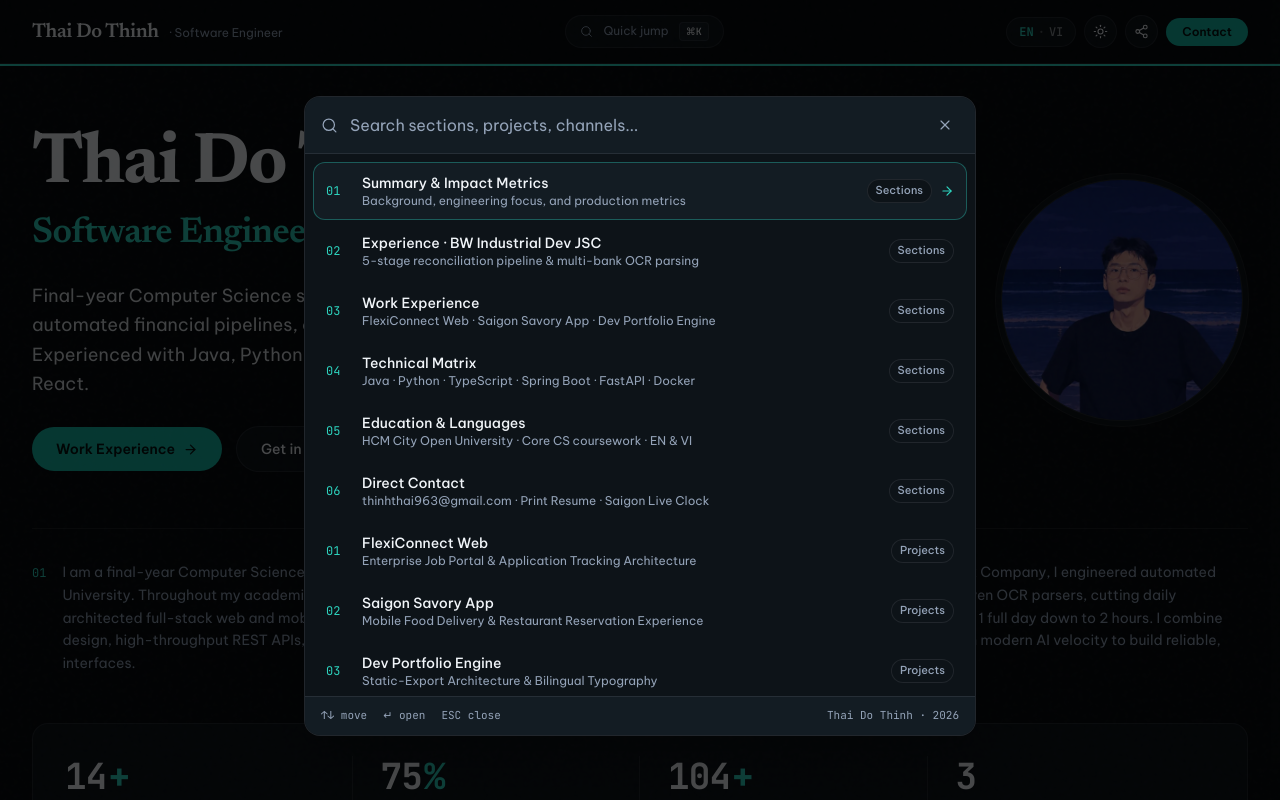
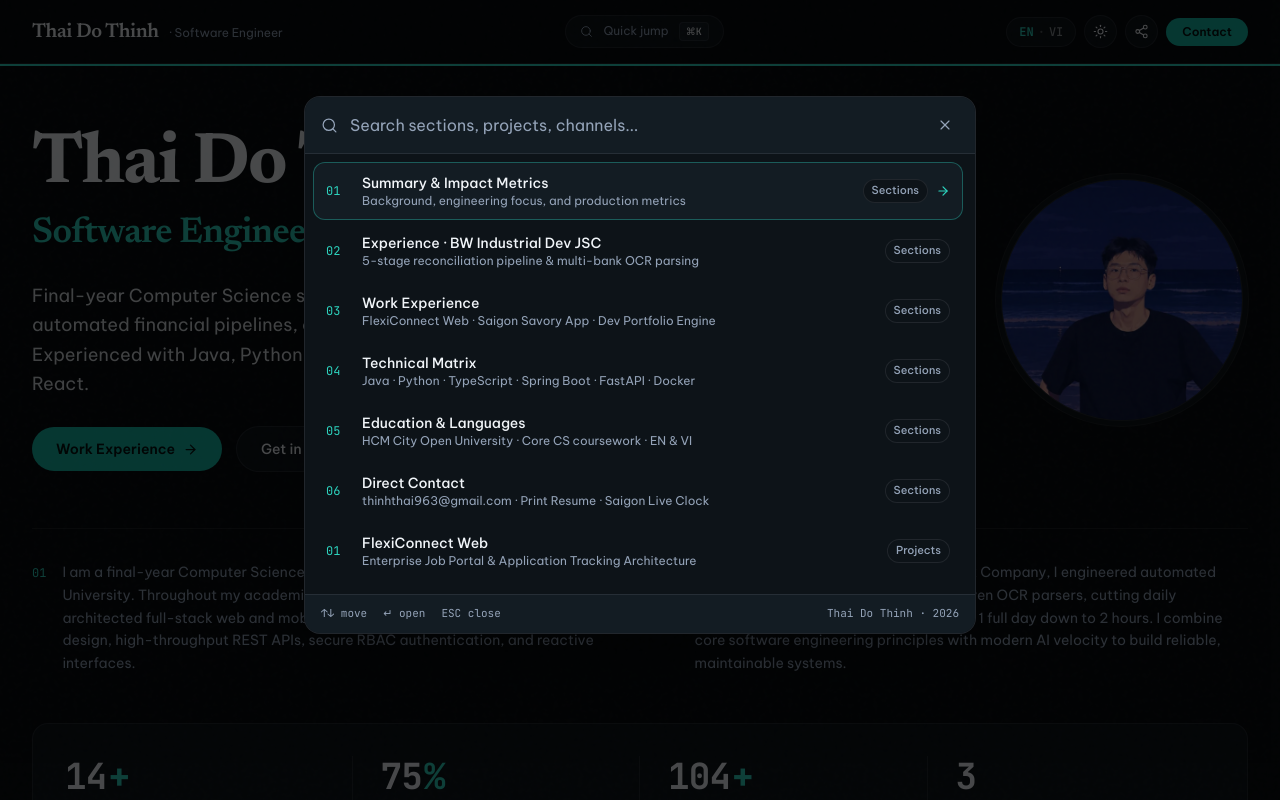
Before and after one commit to soodthin/dev-portfolio, a Next.js app: page / in a window 1280 px wide. Both pictures are taken after a click on the button "Open Command Palette". Shown: the top 800 px of the page. Built offline with nearby package versions, Linux system fonts and the light colour scheme.

Commit message:
feat: add visible slim scrollbar, scrollIntoView, and lenis-prevent to command palette

```diff
--- a/app/globals.css
+++ b/app/globals.css
@@ -97,6 +97,29 @@ body {
   background: var(--text-muted);
 }
 
+/* Custom slim accent scrollbar for modal lists */
+.custom-scrollbar {
+  scrollbar-width: thin;
+  scrollbar-color: var(--hairline-strong) transparent;
+}
+
+.custom-scrollbar::-webkit-scrollbar {
+  width: 6px;
+}
+
+.custom-scrollbar::-webkit-scrollbar-track {
+  background: transparent;
+}
+
+.custom-scrollbar::-webkit-scrollbar-thumb {
+  background: var(--hairline-strong);
+  border-radius: 9999px;
+}
+
+.custom-scrollbar::-webkit-scrollbar-thumb:hover {
+  background: var(--accent);
+}
+
 /* Global SpotlightSurface sheen — strictly hover-capable pointer devices */
 .spotlight-layer {
   opacity: 0;
--- a/components/ui/CommandPalette.tsx
+++ b/components/ui/CommandPalette.tsx
@@ -1,6 +1,6 @@
 'use client';
 
-import React, { useEffect, useState, useMemo, useCallback } from 'react';
+import React, { useEffect, useState, useMemo, useCallback, useRef } from 'react';
 import { Search, X, ArrowRight, Sun, Moon } from 'lucide-react';
 import { usePortfolio } from '@/components/providers/PortfolioProvider';
 import { useSmoothScroll } from '@/components/providers/SmoothScrollProvider';
@@ -157,6 +157,16 @@ function CommandPaletteDialog({ onClose }: { onClose: () => void }) {
   }, [allItems, query]);
 
   const safeSelectedIndex = Math.min(selectedIndex, Math.max(0, filteredItems.length - 1));
+  const listRef = useRef<HTMLDivElement>(null);
+
+  useEffect(() => {
+    const list = listRef.current;
+    if (!list) return;
+    const selectedEl = list.querySelector<HTMLElement>('[data-selected="true"]');
+    if (selectedEl) {
+      selectedEl.scrollIntoView({ block: 'nearest' });
+    }
+  }, [safeSelectedIndex]);
 
   const handleKeyDownInList = (e: React.KeyboardEvent) => {
     if (filteredItems.length === 0) return;
@@ -211,7 +221,11 @@ function CommandPaletteDialog({ onClose }: { onClose: () => void }) {
         </div>
 
         {/* Results */}
-        <div className="flex-1 overflow-y-auto p-2 no-scrollbar space-y-0.5">
+        <div
+          ref={listRef}
+          data-lenis-prevent
+          className="flex-1 overflow-y-auto max-h-[50vh] sm:max-h-[55vh] p-2 pr-3 space-y-0.5 overscroll-contain custom-scrollbar"
+        >
           {filteredItems.length === 0 ? (
             <div className="py-12 text-center text-sm text-[var(--text-muted)]">
               {t.commandPalette.noResults}
@@ -223,6 +237,7 @@ function CommandPaletteDialog({ onClose }: { onClose: () => void }) {
                 <button
                   key={item.id}
                   type="button"
+                  data-selected={isSelected ? 'true' : undefined}
                   onClick={() => item.action()}
                   onMouseEnter={() => setSelectedIndex(idx)}
                   className={`w-full flex items-center justify-between px-3 py-2.5 rounded-xl cursor-pointer text-left transition-colors border ${
```
